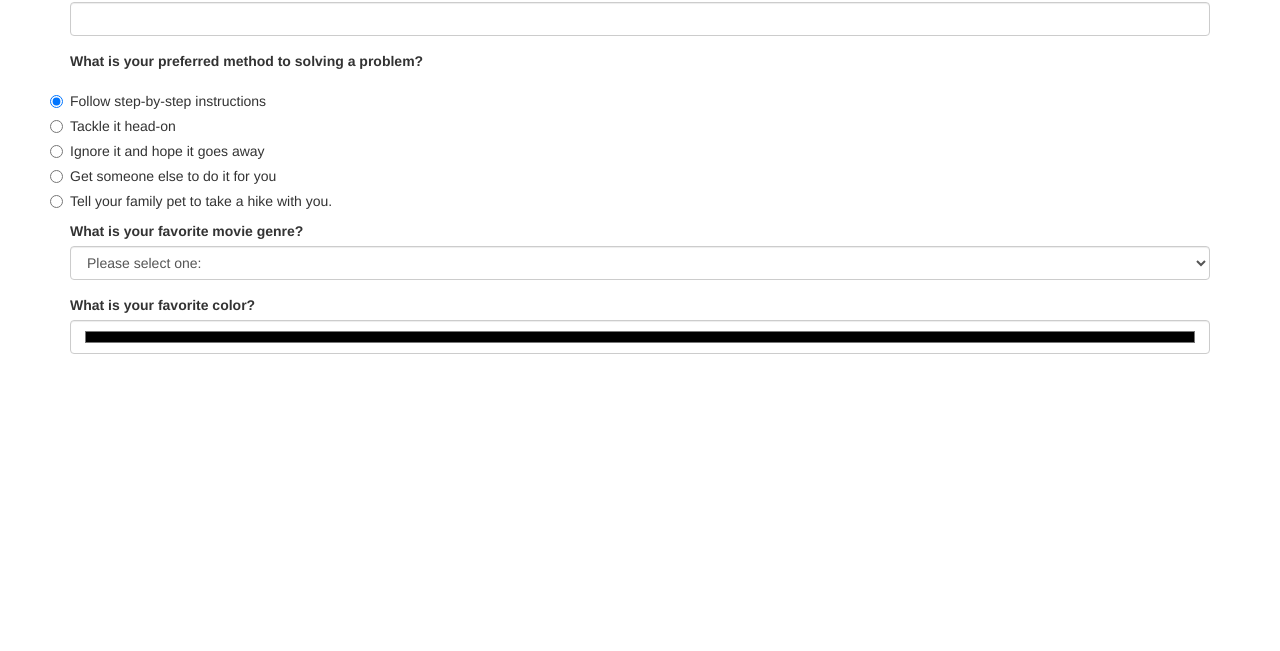
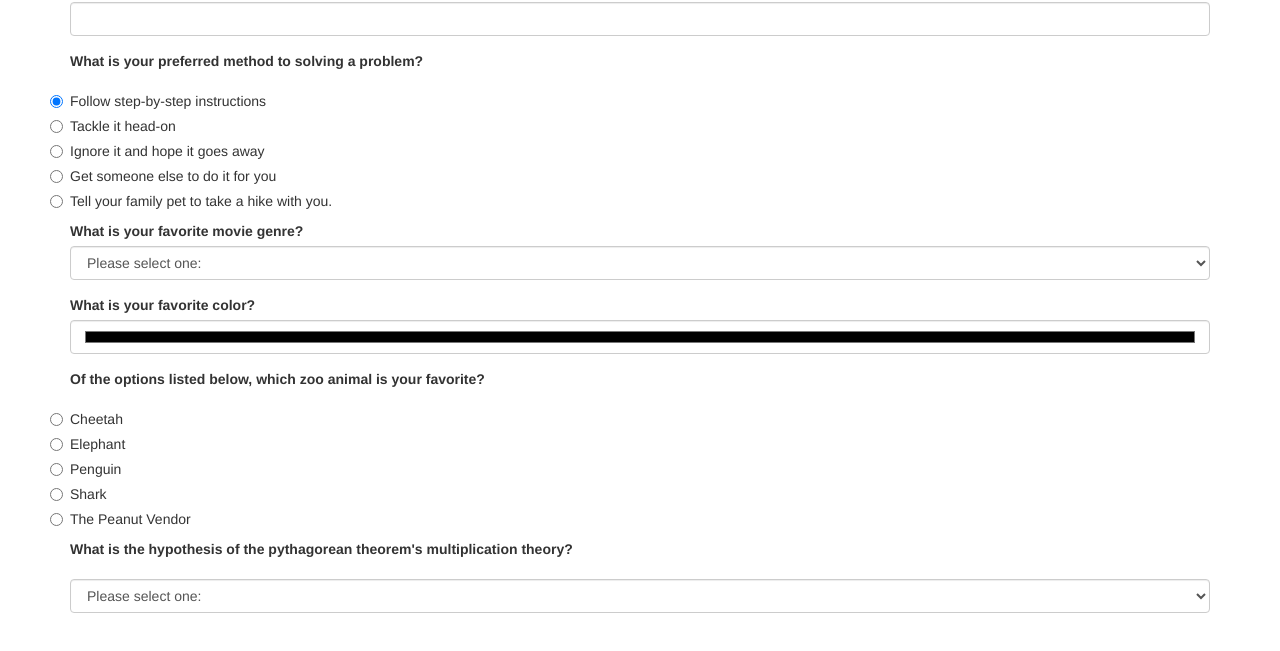
Before and after one commit to AdrenalHeart/program-suggester-project, a plain HTML site: page programming-language-selector-project.html in a window 1280 px wide. Shown: the part 93-744 px from the top of the page. Drawn offline with Linux system fonts and the light colour scheme.

Commit message:
Added fourth and fifth question to HTML file and modified scripts in js file.

```diff
--- a/js/scripts.js
+++ b/js/scripts.js
@@ -1,6 +1,6 @@
 $(document).ready(function() {
   $("#program form").submit(function() {
-    var program = ["question1", "question2", "question3"];
+    var program = ["problem", "movie", "color", "animal", "hypothesis"];
 
     program.forEach(function(blank) {
       var userInput = $("input." + program).val();
--- a/programming-language-selector-project.html
+++ b/programming-language-selector-project.html
@@ -17,7 +17,7 @@
             <input id="name" class="form-control" type="text">
           </div>
           <div class="form-group">
-          <label for="question1" id="question1">What is your preferred method to solving a problem?</label>
+          <label for="question1" id="problem">What is your preferred method to solving a problem?</label>
           </div>
           <div class="radio">
             <input type="radio" name="choice" value="option" checked>
@@ -41,7 +41,7 @@
           </div>
 
           <div class="form-group">
-            <label for="question2" id="question2">What is your favorite movie genre?</label>
+            <label for="question2" id="movie">What is your favorite movie genre?</label>
           <select class="form-control" id="movie">
             <option>Please select one:</option>
             <option>Action</option>
@@ -53,9 +53,43 @@
           </div>
 
           <div class="form-group">
-            <label for="question3" id="question3">What is your favorite color?</label>
+            <label for="question3" id="color">What is your favorite color?</label>
             <input id="color" class="form-control" type="color">
           </div>
+
+          <div class="form-group">
+            <label for="question4" id="animal">Of the options listed below, which zoo animal is your favorite?</label>
+          </div>
+          <div class="radio">
+            <input type="radio" name="animal" value="option">
+            Cheetah
+          </div>
+          <div class="radio">
+            <input type="radio" name="animal" value="option">
+            Elephant
+          </div>
+          <div class="radio">
+            <input type="radio" name="animal" value="option">
+            Penguin
+          </div>
+          <div class="radio">
+            <input type="radio" name="animal" value="option">
+            Shark
+          </div>
+          <div class="radio">
+            <input type="radio" name="animal" value="option">
+            The Peanut Vendor
+          </div>
+
+          <div class="form-group">
+            <label for="question5" id="hypothesis">What is the hypothesis of the pythagorean theorem's multiplication theory?</label>
+          </div>
+          <select class="form-control" id="hypothesis">
+            <option>Please select one:</option>
+            <option>Squeeze theorem</option>
+            <option>Addition</option>
+            <option>Pizza Parlor</option>
+          </select>
         </form>
       </div>
     </div>
```
